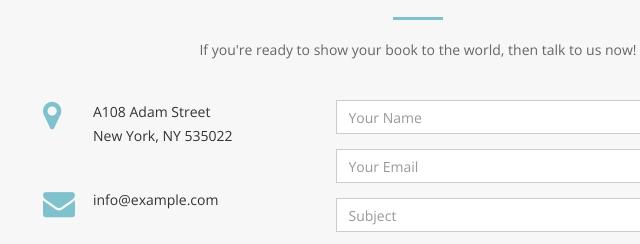
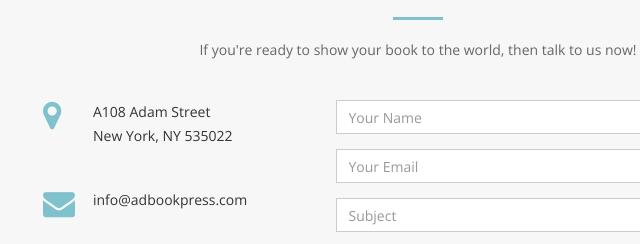
Before and after one commit to adbookpress/adbookpress.github.io, a website: page about.html in a window 1280 px wide. Shown: the part 1746-1990 px from the top of the page, 222-862 px from the left. Drawn offline with nearby package versions, Linux system fonts and the light colour scheme.

Commit message:
Update about.html

```diff
--- a/about.html
+++ b/about.html
@@ -165,7 +165,7 @@
 
             <div>
               <i class="fa fa-envelope"></i>
-              <p>info@example.com</p>
+              <p>info@adbookpress.com</p>
             </div>
 
             <div>
@@ -180,7 +180,7 @@
           <div class="form">
             <div id="sendmessage">Your message has been sent. Thank you!</div>
             <div id="errormessage"></div>
-            <form action="" method="post" role="form" class="contactForm">
+            <form action=action="mailto:info@adbookpress.com" method="post" role="form" class="contactForm">
               <div class="form-group">
                 <input type="text" name="name" class="form-control" id="name" placeholder="Your Name" data-rule="minlen:4" data-msg="Please enter at least 4 chars" />
                 <div class="validation"></div>
```
